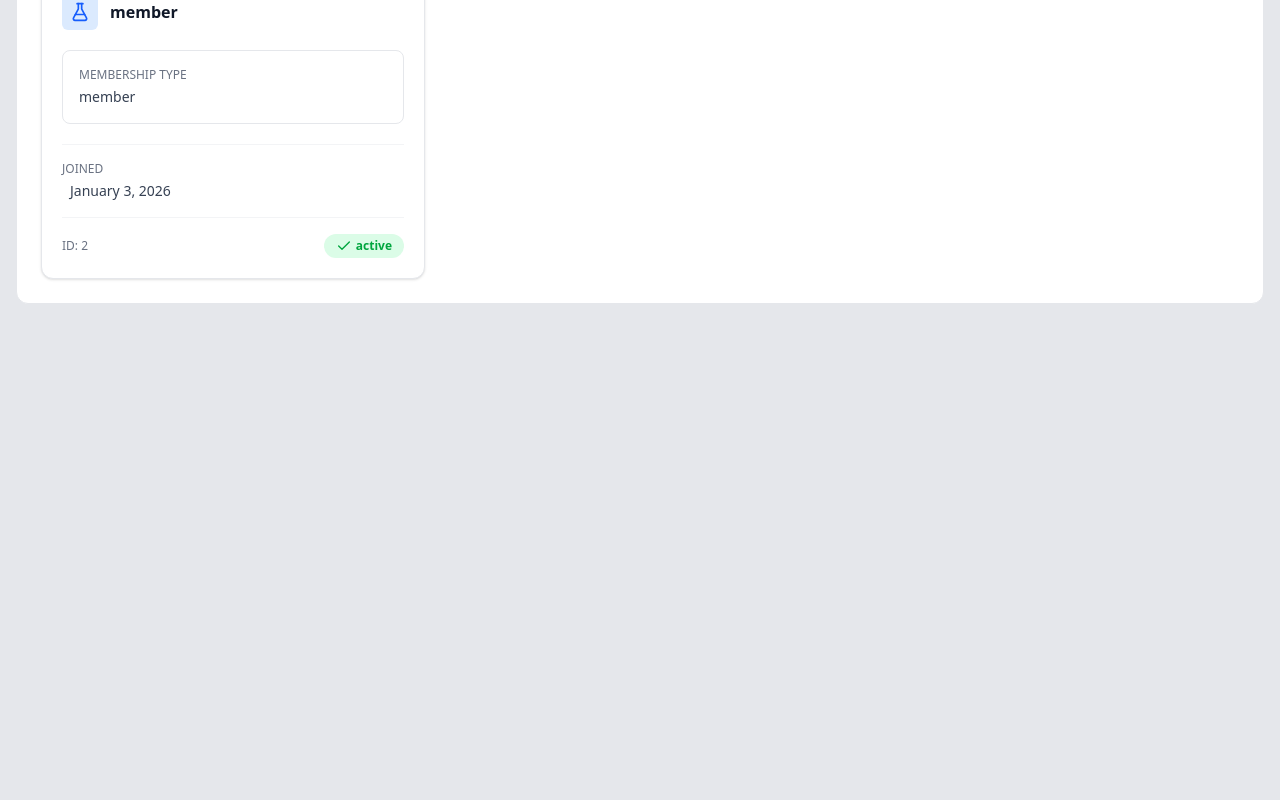
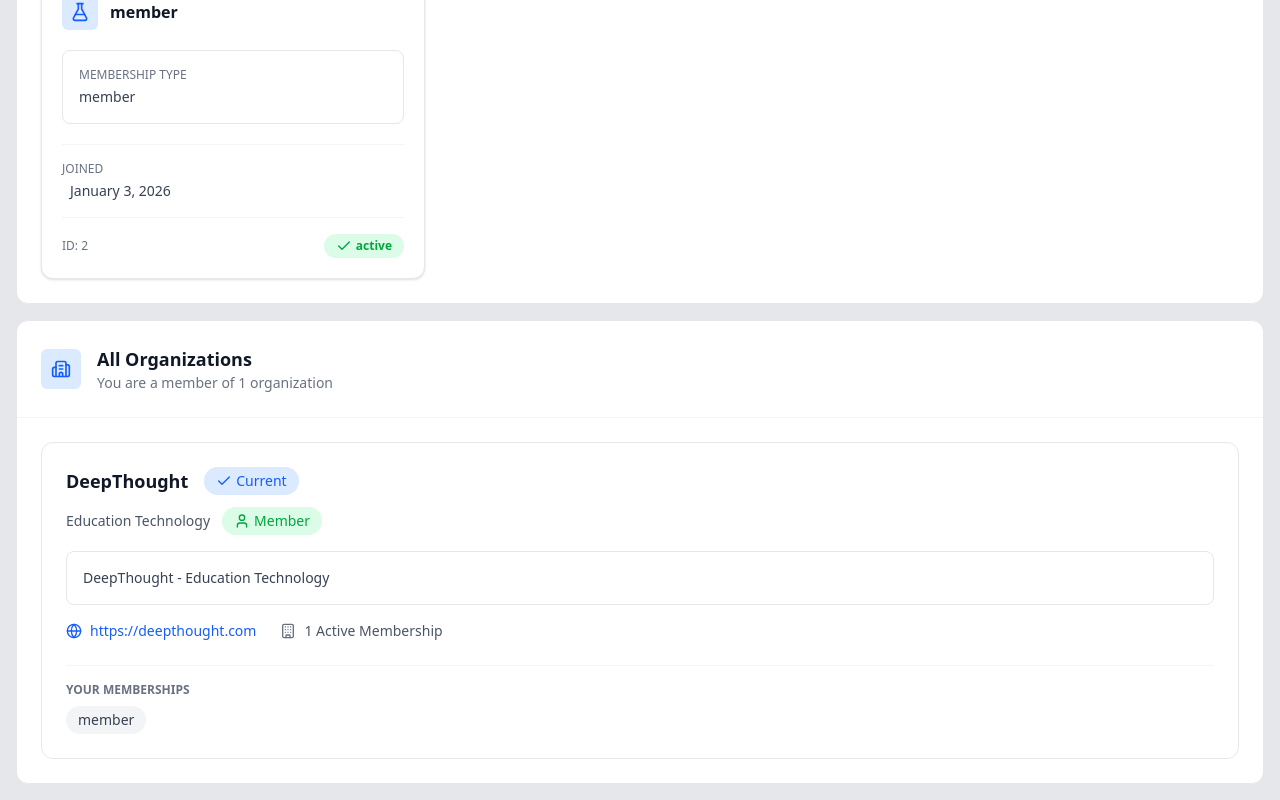
Before and after one commit to Aayush-secured-exe/DeepThought-task-3, a Next.js app: page / in a window 1280 px wide. Shown: the part 1277-2077 px from the top of the page. Before the commit the page ends 1597 px from the top, so only its background shows below. Built offline with nearby package versions, Linux system fonts and the light colour scheme.

Commit message:
replicated the frontend and working on some addons

```diff
--- /dev/null
+++ b/app/components/AllOrganizations/AllOrganizations.jsx
@@ -0,0 +1,79 @@
+import React from "react";
+import { Building2, Check, User, Globe, Building } from "lucide-react";
+
+function AllOrganizations() {
+  return (
+    <section className="rounded-xl border border-gray-200 bg-white mt-4">
+      {/* Header */}
+      <div className="flex items-center gap-4 border-b border-gray-100 p-6">
+        <div className="flex h-10 w-10 items-center justify-center rounded-md bg-blue-100">
+          <Building2 className="h-5 w-5 text-blue-600" />
+        </div>
+
+        <div>
+          <h2 className="text-lg font-semibold text-gray-900">
+            All Organizations
+          </h2>
+          <p className="text-sm text-gray-500">
+            You are a member of 1 organization
+          </p>
+        </div>
+      </div>
+
+      <div className="p-6">
+        <div className="rounded-xl border border-gray-200 p-6">
+          <div className="flex items-center gap-4">
+            <h3 className="text-lg font-semibold text-gray-900">DeepThought</h3>
+
+            <span className="inline-flex items-center gap-1 rounded-full bg-blue-100 px-3 py-1 text-sm font-medium text-blue-600">
+              <Check className="h-4 w-4" />
+              Current
+            </span>
+          </div>
+
+          <div className="mt-3 flex items-center gap-3">
+            <p className="text-sm text-gray-600">Education Technology</p>
+
+            <span className="inline-flex items-center gap-1 rounded-full bg-green-100 px-3 py-1 text-sm font-medium text-green-600">
+              <User className="h-4 w-4" />
+              Member
+            </span>
+          </div>
+
+          <div className="mt-4 rounded-lg border border-gray-200 p-4 text-sm text-gray-700">
+            DeepThought - Education Technology
+          </div>
+
+          <div className="mt-4 flex flex-wrap items-center gap-6 text-sm text-gray-600">
+            <a
+              href="https://deepthought.com"
+              target="_blank"
+              rel="noopener noreferrer"
+              className="inline-flex items-center gap-2 text-blue-600 hover:underline"
+            >
+              <Globe className="h-4 w-4" />
+              https://deepthought.com
+            </a>
+
+            <div className="inline-flex items-center gap-2">
+              <Building className="h-4 w-4 text-gray-500" />
+              <span>1 Active Membership</span>
+            </div>
+          </div>
+
+          <div className="mt-6 border-t border-gray-100 pt-4">
+            <p className="mb-2 text-xs font-semibold uppercase text-gray-500">
+              Your Memberships
+            </p>
+
+            <span className="inline-flex rounded-full bg-gray-100 px-3 py-1 text-sm text-gray-700">
+              member
+            </span>
+          </div>
+        </div>
+      </div>
+    </section>
+  );
+}
+
+export default AllOrganizations;
--- a/app/page.js
+++ b/app/page.js
@@ -1,3 +1,4 @@
+import AllOrganizations from "./components/AllOrganizations/AllOrganizations";
 import ProfileHeader from "./components/ProfileHeader";
 import Memberships from "./components/memberships/Memberships";
 import Organization from "./components/organization/Organization";
@@ -8,6 +9,7 @@
       <ProfileHeader />
       <Organization />
       <Memberships />
+      <AllOrganizations/>
     </main>
   );
 }
```
